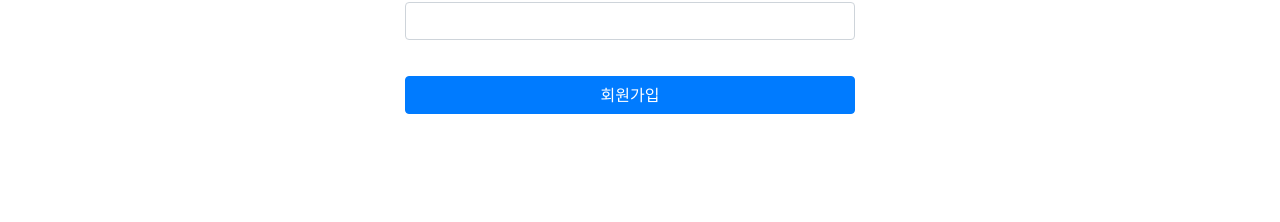
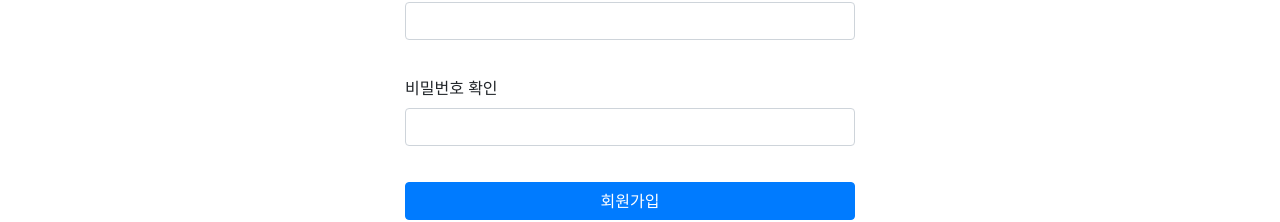
Before and after one commit to mingishim/project, a Vue app in the folder team-project/project_escape/: page /register in a window 1280 px wide. Shown: the part 579-801 px from the top of the page. Built offline with nearby package versions, Linux system fonts and the light colour scheme.

Commit message:
add_confirm_password

```diff
--- a/team-project/project_escape/src/components/Register.vue
+++ b/team-project/project_escape/src/components/Register.vue
@@ -27,7 +27,11 @@
                             <Field name="password" type="password" class="form-control"/>
                             <ErrorMessage name="password" class="error-feedback"/>
                         </div>
-
+                        <div class="form-group">
+                            <label for="repassword">비밀번호 확인</label>
+                            <Field name="repassword" type="password" class="form-control"/>
+                            <ErrorMessage name="repassword" class="error-feedback"/>
+                        </div>
                         <div class="form-group">
                             <button class="btn btn-primary btn-block" :disabled="loading">
                                 <span v-show="loading" class="spinner-border spinner-border-sm"></span>
@@ -80,9 +84,12 @@
                             .string()
                             .required("비밀번호를 입력해주세요!")
                             .min(6, "6자이상 18자 미만을 입력해주세요!")
-                            .max(40, "6자이상 18자 미만을 입력해주세요!")
+                            .max(40, "6자이상 18자 미만을 입력해주세요!"),
+
+                        repassword: yup
+                            .string()
+                            .oneOf([yup.ref('password')], '입력한 비밀번호와 일치하지 않습니다.')
                     });
-
                 return {successful: false, loading: false, message: "", schema};
             },
             computed: {
```
